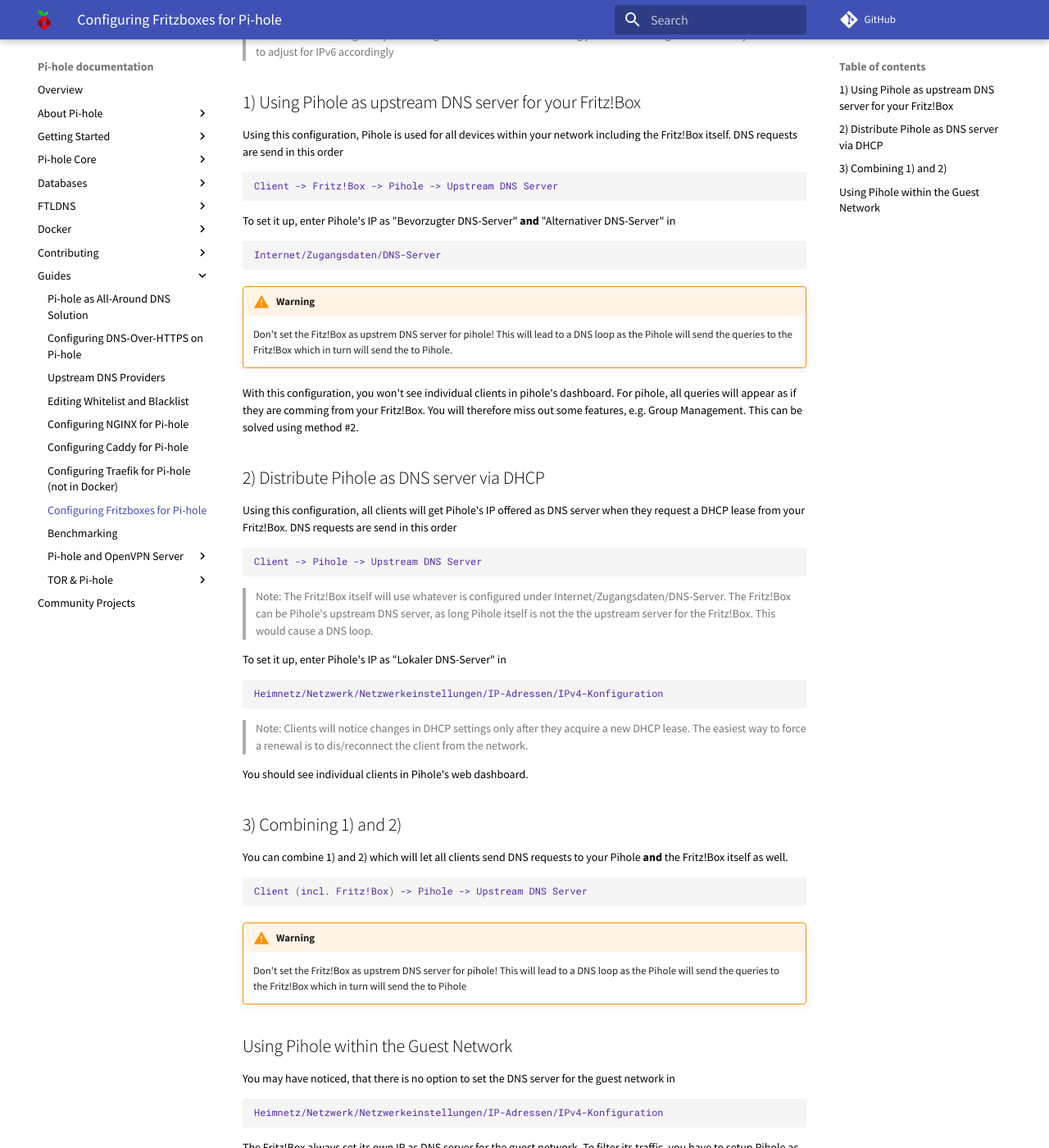
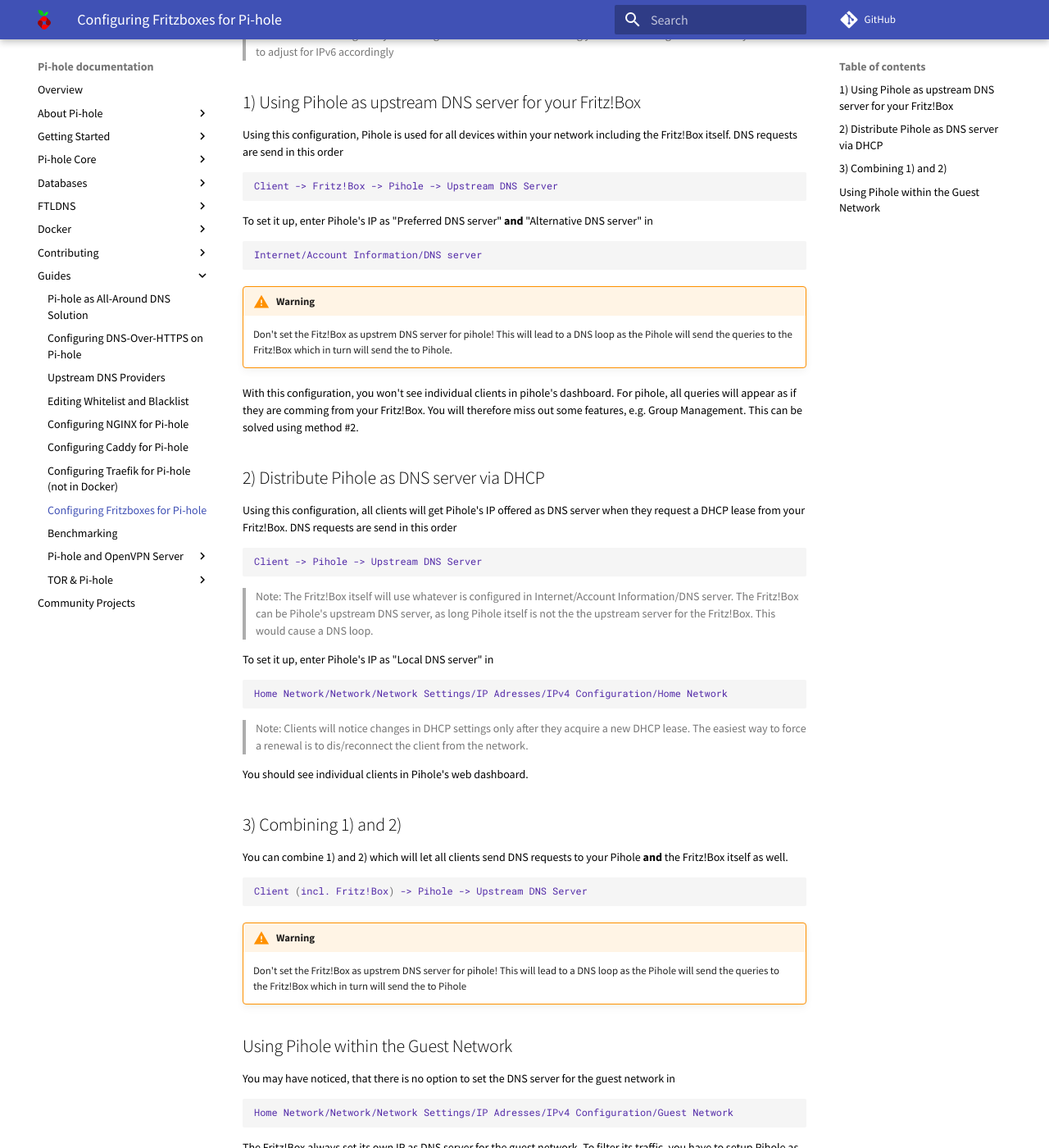
Before and after one commit to pi-hole/docs, an MkDocs documentation site: the page built from docs/guides/fritzbox.md, in a window 1280 px wide and 1400 px high, scrolled down 228 px. Shown: the whole window at 82% size. Built offline with MkDocs 1.6.1 and Material for MkDocs 9.7.7, drawn with Linux system fonts in a browser that asks for light colours; comment, search, counter and statistics services are not loaded.

Commit message:
Use English terminology
Signed-off-by: yubiuser <ckoenig@posteo.de>

````diff
--- a/docs/guides/fritzbox.md
+++ b/docs/guides/fritzbox.md
@@ -14,10 +14,10 @@
 Client -> Fritz!Box -> Pihole -> Upstream DNS Server
 ```
 
-To set it up, enter Pihole's IP as "Bevorzugter DNS-Server" **and** "Alternativer DNS-Server" in
+To set it up, enter Pihole's IP as "Preferred DNS server" **and** "Alternative DNS server" in
 
 ```bash
-Internet/Zugangsdaten/DNS-Server
+Internet/Account Information/DNS server
 ```
 
 !!! warning
@@ -36,13 +36,13 @@
 ```
 
 > Note:
-The Fritz!Box itself will use whatever is configured under Internet/Zugangsdaten/DNS-Server.
+The Fritz!Box itself will use whatever is configured in Internet/Account Information/DNS server.
 The Fritz!Box can be Pihole's upstream DNS server, as long Pihole itself is not the the upstream server for the Fritz!Box. This would  cause a DNS loop.
 
-To set it up, enter Pihole's IP as "Lokaler DNS-Server" in
+To set it up, enter Pihole's IP as "Local DNS server" in
 
 ```bash
-Heimnetz/Netzwerk/Netzwerkeinstellungen/IP-Adressen/IPv4-Konfiguration
+Home Network/Network/Network Settings/IP Adresses/IPv4 Configuration/Home Network
 ```
 
 >Note:
@@ -66,7 +66,7 @@
 You may have noticed, that there is no option to set the DNS server for the guest network in
 
 ```bash
-Heimnetz/Netzwerk/Netzwerkeinstellungen/IP-Adressen/IPv4-Konfiguration
+Home Network/Network/Network Settings/IP Adresses/IPv4 Configuration/Guest Network
 ```
 
 The Fritz!Box always set its own IP as DNS server for  the guest network. To filter its traffic, you have to setup Pihole as upstream DNS server for your Fritz!Box (see #1). As there is no other option, all DNS requests from your guest network will appear as coming from your Fritz!Box.
````
